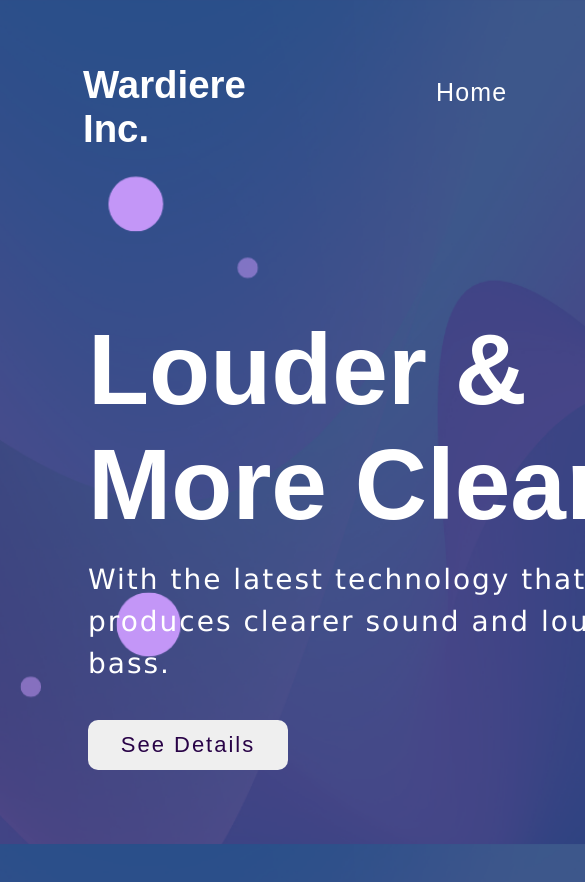
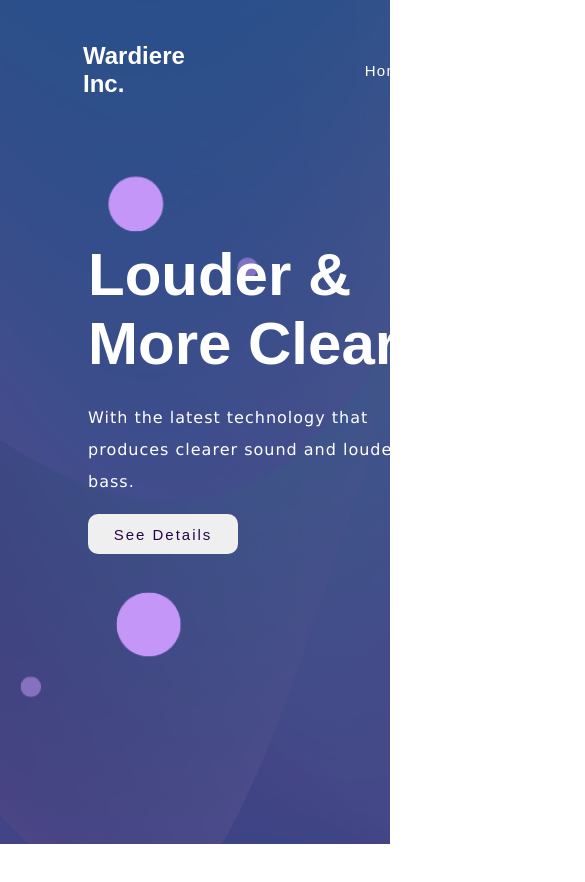
Before and after one commit to scyyythe/WebAct2, a plain HTML site: page index.html in a window 390 px wide. Shown: the top 882 px of the page, 585 px wide, since content can reach past the window. After the commit the page ends 844 px from the top, so only its background shows below. Drawn offline with Linux system fonts and the light colour scheme.

Commit message:
responsive

```diff
--- a/index.html
+++ b/index.html
@@ -24,9 +24,13 @@
             <div class="info">
 
                 <div><h1>
-                    Louder & More Clearly
+                    Louder & <br> More Clearly
+
                 </h1></div>
-                <div class="paragraph"><p>With the latest technology that <br>produces clearer sound and louder <br> bass.</p></div>
+                <br>
+
+                <div class="paragraph">
+                    <p>With the latest technology that <br>produces clearer sound and louder <br> bass.</p></div>
 
             </div>
 
--- a/style.css
+++ b/style.css
@@ -8,12 +8,14 @@ body{
     background-position: center;
     background-size: cover;
     background-attachment: fixed;
+    height: 100%;
 }
 .container{
     max-width: 1700px;
     margin: 0 auto;
     align-items: center;
     position: relative;
+
 }
 
 .header{
@@ -107,3 +109,75 @@ body{
     color: white;
     background-color: rgba(178, 123, 230, 0.658) ;
 }
+
+/* laptop */
+@media only screen and (max-width: 1400px){
+    .container{
+        margin: 0 auto;
+    }
+    body{
+        background: url(img/background.png);
+        background-size: cover;
+        background-position: center;
+            background-attachment: fixed;
+    }
+
+    .header{
+        top: 30px;
+    }
+    .header h1{
+        font-size: 20px;
+    }
+
+    .navbar a{
+        font-size: 15px;
+        margin-left: 180px;
+    }
+
+    .navbar{
+        margin-left: 0px;
+        display: flex;
+        justify-content: center;
+        align-items: center;
+    }
+    .con{
+        position: relative;
+        top: 0px;
+    }
+    .info{
+        width: 500px;
+        top: 200px;
+    }
+
+    .info h1{
+        font-size: 60px;
+        letter-spacing: 2;
+    }
+    .paragraph p{
+        line-height: 2;
+        font-size: 16px;
+        letter-spacing: 1px;
+    }
+
+    .button{
+        bottom: 300px;
+    }
+
+    .button button{
+        width: 150px;
+        height: 40px;
+        font-size: 15px;
+    }
+    .image{
+        position: relative;
+        height: 450px;
+        width: 600px;
+        bottom: 200px;
+        left: 550px;
+    }
+    .image img{
+        width: 750px;
+        height: 500px;
+
+    }
+}
```
